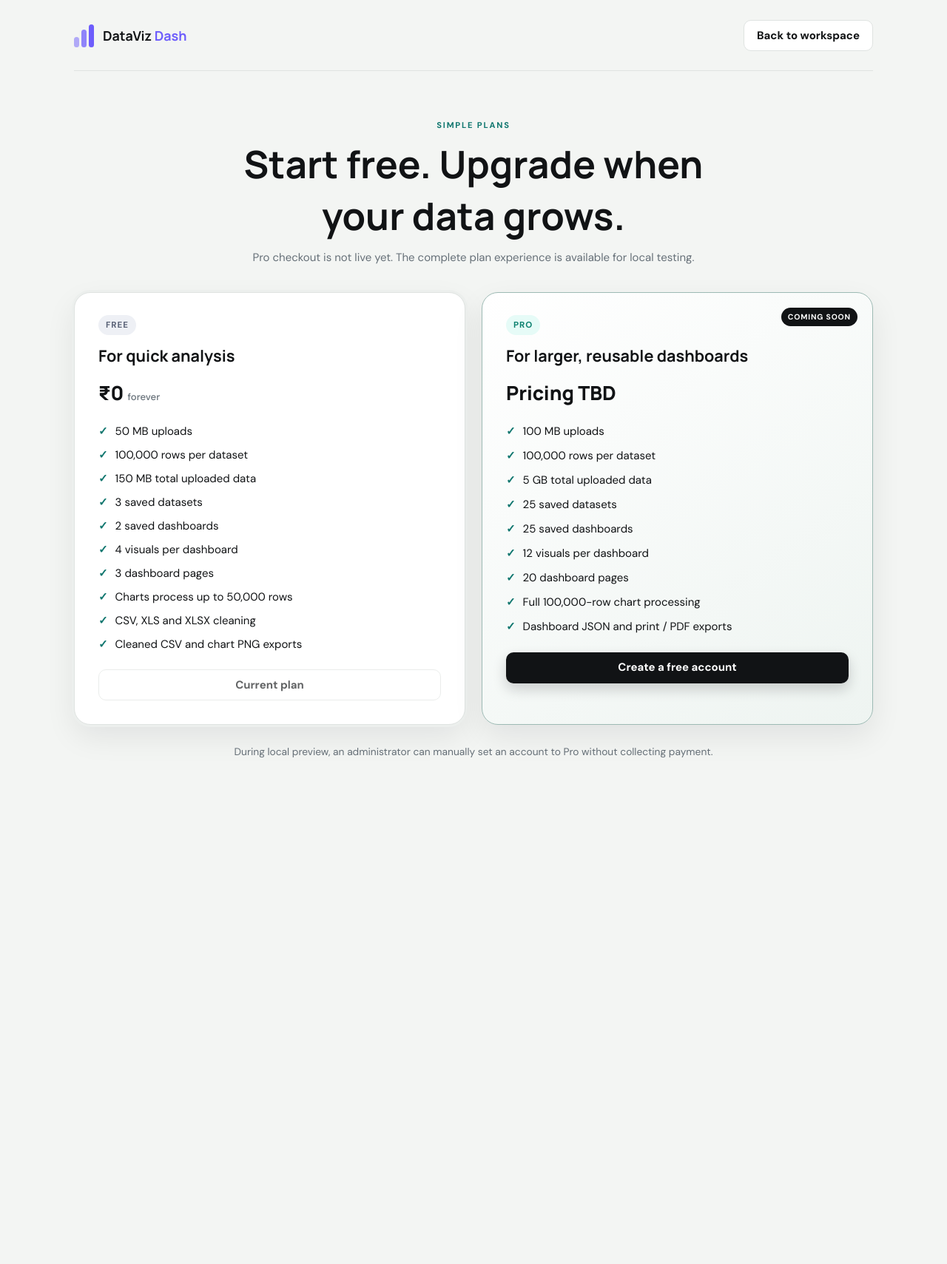
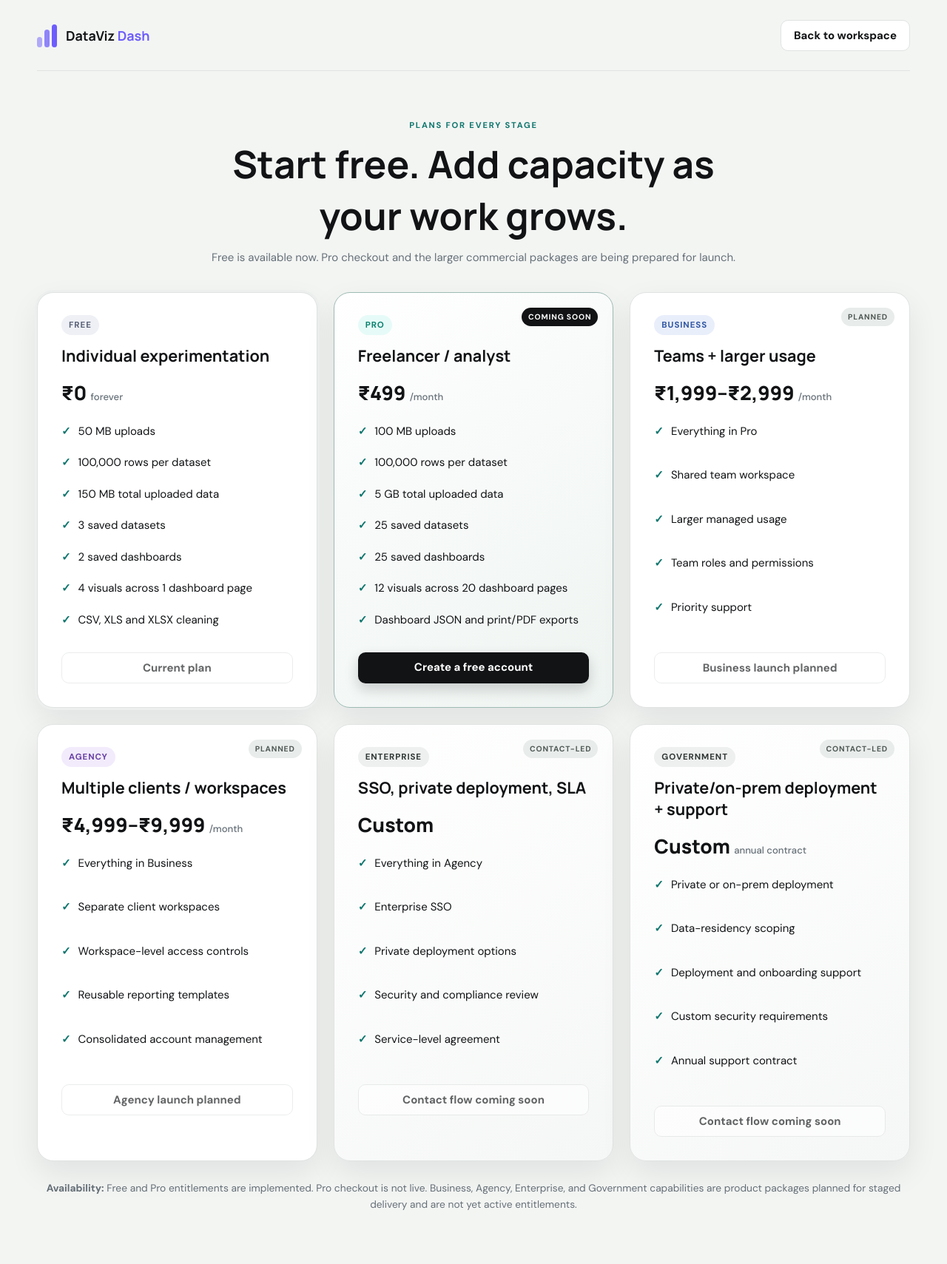
Before and after one commit to Naman794/DataViz-Dash, a Flask app: page /pricing in a window 1280 px wide. Shown: the whole page at 74% size. Before the commit the page ends 1025 px from the top, so only its background shows below. Run offline with Flask 3, Linux system fonts and the light colour scheme.

Commit message:
Expand DataViz Dash pricing models

```diff
--- a/dataviz/config.py
+++ b/dataviz/config.py
@@ -35,7 +35,7 @@ class Config:
     FREE_CHART_LIMIT = int(os.getenv("FREE_CHART_LIMIT", "4"))
     FREE_CHART_ROW_LIMIT = int(os.getenv("FREE_CHART_ROW_LIMIT", "50000"))
     FREE_STORAGE_MB = int(os.getenv("FREE_STORAGE_MB", "150"))
-    FREE_PAGE_LIMIT = int(os.getenv("FREE_PAGE_LIMIT", "3"))
+    FREE_PAGE_LIMIT = int(os.getenv("FREE_PAGE_LIMIT", "1"))
     PRO_DATASET_LIMIT = int(os.getenv("PRO_DATASET_LIMIT", "25"))
     PRO_DASHBOARD_LIMIT = int(os.getenv("PRO_DASHBOARD_LIMIT", "25"))
     PRO_CHART_LIMIT = int(os.getenv("PRO_CHART_LIMIT", "12"))
--- a/dataviz/routes.py
+++ b/dataviz/routes.py
@@ -29,7 +29,7 @@ from .demo import (
     sample_dashboard_payload,
     sample_frame,
 )
-from .plans import resolve_plan
+from .plans import PRICING_CATALOG, resolve_plan
 from .storage import Store
 from .tabular import DataLimitError, DataValidationError, clean_frame, parse_upload
 
@@ -91,6 +91,18 @@ def plan_limit_error(message, feature):
 
 def count_label(count, singular, plural=None):
     return f"{count} {singular if count == 1 else (plural or singular + 's')}"
+
+
+def submitted_chart_count(payload: dict) -> int:
+    pages = payload.get("pages")
+    if isinstance(pages, list):
+        return sum(
+            len(page.get("charts", []))
+            for page in pages
+            if isinstance(page, dict) and isinstance(page.get("charts", []), list)
+        )
+    charts = payload.get("charts")
+    return len(charts) if isinstance(charts, list) else 0
 
 
 def uploaded_file_size(upload) -> int:
@@ -157,6 +169,7 @@ def pricing():
         plan=active_plan(),
         free_plan=resolve_plan(),
         pro_plan=resolve_plan({"plan": "pro"}),
+        pricing_catalog=PRICING_CATALOG,
     )
 
 
@@ -412,11 +425,11 @@ def create_dashboard():
             f"{count_label(plan['max_pages'], 'dashboard page')} per dashboard.",
             "dashboard_pages",
         )
-    charts = raw_payload.get("charts")
-    if isinstance(charts, list) and len(charts) > plan["max_charts"]:
+    if submitted_chart_count(raw_payload) > plan["max_charts"]:
         return plan_limit_error(
             f"Your {plan['label']} plan supports "
-            f"{count_label(plan['max_charts'], 'chart')} per dashboard.",
+            f"{count_label(plan['max_charts'], 'visual')} per dashboard "
+            "across all pages.",
             "charts_per_dashboard",
         )
     payload, validation_error = validate_dashboard_payload(raw_payload)
@@ -449,11 +462,11 @@ def update_dashboard(dashboard_id):
             f"{count_label(plan['max_pages'], 'dashboard page')} per dashboard.",
             "dashboard_pages",
         )
-    charts = raw_payload.get("charts")
-    if isinstance(charts, list) and len(charts) > plan["max_charts"]:
+    if submitted_chart_count(raw_payload) > plan["max_charts"]:
         return plan_limit_error(
             f"Your {plan['label']} plan supports "
-            f"{count_label(plan['max_charts'], 'chart')} per dashboard.",
+            f"{count_label(plan['max_charts'], 'visual')} per dashboard "
+            "across all pages.",
             "charts_per_dashboard",
         )
     payload, validation_error = validate_dashboard_payload(raw_payload)
--- a/static/css/builder.css
+++ b/static/css/builder.css
@@ -73,6 +73,8 @@
 .dashboard-tab.active { border-color: #cfd5d1; background: #fff; color: var(--ink); box-shadow: inset 0 2px 0 var(--accent); }
 .dashboard-tab-add { min-width: 34px; min-height: 30px; border: 0; border-radius: 7px 7px 0 0; background: transparent; color: var(--muted); font-size: 1rem; }
 .dashboard-tab-add:hover { background: #e8ebe9; color: var(--ink); }
+.dashboard-tab-add.locked { min-width: auto; color: var(--accent); padding: 6px 10px; font-size: .66rem; font-weight: 800; }
+.dashboard-tab-add.locked:hover { background: #e6f5f2; color: var(--primary); }
 .analysis-plot { width: 100%; height: 100%; min-height: 0; }
 .kpi-visual { display: grid; min-height: 100%; place-items: center; align-content: center; padding: 32px; text-align: center; }
 .kpi-visual span { color: var(--muted); font-size: .78rem; }
--- a/static/css/styles.css
+++ b/static/css/styles.css
@@ -162,6 +162,9 @@ p { color: var(--muted); line-height: 1.6; }
 .plan-badge { border-radius: 999px; padding: 6px 10px; font-size: .72rem; font-weight: 800; text-transform: uppercase; letter-spacing: .08em; }
 .plan-badge.free { background: #eef0f5; color: #596176; }
 .plan-badge.pro { background: #e6fbf7; color: #0c806f; }
+.plan-badge.business { background: #e9eefb; color: #3156a3; }
+.plan-badge.agency { background: #f2ebfc; color: #6941a5; }
+.plan-badge.enterprise, .plan-badge.government { background: #edf0ef; color: #303735; }
 .flash-stack { display: grid; gap: 8px; margin-top: 18px; }
 .flash { border: 1px solid #cfeee8; border-radius: 10px; background: #eafaf7; color: #126e61; padding: 11px 14px; }
 .flash.error { border-color: #f2cdd3; background: #fff0f3; color: #9b3141; }
@@ -276,7 +279,8 @@ tr:hover td { background: #f5f7f5; }
 .account-actions .button { text-decoration: none; }
 .pricing-hero { max-width: 720px; margin: 62px auto 35px; text-align: center; }
 .pricing-hero h1 { margin: 8px 0 10px; font-size: clamp(2rem, 5vw, 3.2rem); }
-.pricing-grid { display: grid; grid-template-columns: 1fr 1fr; gap: 22px; align-items: stretch; }
+.pricing-shell { width: min(1180px, calc(100% - 40px)); }
+.pricing-grid { display: grid; grid-template-columns: repeat(3, minmax(0, 1fr)); gap: 22px; align-items: stretch; }
 .price-card { position: relative; border: 1px solid var(--line); border-radius: 22px; background: #fff; padding: 32px; box-shadow: var(--shadow); }
 .price-card.featured { border-color: #9dbab4; background: linear-gradient(145deg, #fff, #eef4f1); }
 .price-card.current { box-shadow: 0 0 0 3px var(--primary-soft), var(--shadow); }
@@ -286,11 +290,14 @@ tr:hover td { background: #f5f7f5; }
 .feature-list { display: grid; min-height: 285px; gap: 12px; margin: 24px 0; padding: 0; list-style: none; }
 .feature-list li::before { content: "✓"; margin-right: 10px; color: var(--teal); font-weight: 800; }
 .coming-soon { position: absolute; top: 20px; right: 20px; border-radius: 999px; background: var(--primary); color: #fff; padding: 6px 9px; font-size: .65rem; font-weight: 800; letter-spacing: .08em; }
+.coming-soon.secondary-label { background: #e8ecea; color: #4f5955; }
+.enterprise-card { background: linear-gradient(145deg, #fff, #f5f7f6); }
 .disabled-button { display: block; cursor: default; text-align: center; opacity: .65; }
 .centered-button { display: block; text-align: center; text-decoration: none; }
 .preview-note { margin: 25px auto 0; text-align: center; font-size: .86rem; }
 
 @media (max-width: 1120px) {
+  .pricing-grid { grid-template-columns: repeat(2, minmax(0, 1fr)); }
   .cleaning-grid { grid-template-columns: 1fr 1fr; }
   .cleaning-grid .panel:first-child { grid-column: 1 / -1; }
   .saved-grid { grid-template-columns: repeat(2, 1fr); }
--- a/templates/pricing.html
+++ b/templates/pricing.html
@@ -3,6 +3,7 @@
 <head>
   <meta charset="utf-8">
   <meta name="viewport" content="width=device-width, initial-scale=1">
+  <meta name="description" content="Compare DataViz Dash plans for individuals, analysts, teams, agencies, enterprises, and government deployments.">
   <title>Plans · DataViz Dash</title>
   <link rel="preconnect" href="https://fonts.googleapis.com">
   <link rel="preconnect" href="https://fonts.gstatic.com" crossorigin>
@@ -10,7 +11,7 @@
   <link rel="stylesheet" href="{{ url_for('static', filename='css/styles.css') }}">
 </head>
 <body>
-  <main class="public-shell">
+  <main class="public-shell pricing-shell">
     <header class="public-header">
       <a class="brand" href="{{ url_for('main.landing') }}">
         <span class="brand-mark" aria-hidden="true"><span></span><span></span><span></span></span>
@@ -20,15 +21,15 @@
     </header>
 
     <section class="pricing-hero">
-      <span class="eyebrow">SIMPLE PLANS</span>
-      <h1>Start free. Upgrade when your data grows.</h1>
-      <p>Pro checkout is not live yet. The complete plan experience is available for local testing.</p>
+      <span class="eyebrow">PLANS FOR EVERY STAGE</span>
+      <h1>Start free. Add capacity as your work grows.</h1>
+      <p>Free is available now. Pro checkout and the larger commercial packages are being prepared for launch.</p>
     </section>
 
     <div class="pricing-grid">
       <article class="price-card {{ 'current' if plan.name == 'free' else '' }}">
         <span class="plan-badge free">Free</span>
-        <h2>For quick analysis</h2>
+        <h2>Individual experimentation</h2>
         <div class="price">₹0 <small>forever</small></div>
         <ul class="feature-list">
           <li>{{ free_plan.max_upload_mb }} MB uploads</li>
@@ -36,11 +37,8 @@
           <li>{{ free_plan.max_storage_mb }} MB total uploaded data</li>
           <li>{{ free_plan.max_datasets }} saved datasets</li>
           <li>{{ free_plan.max_dashboards }} saved dashboards</li>
-          <li>{{ free_plan.max_charts }} visuals per dashboard</li>
-          <li>{{ free_plan.max_pages }} dashboard pages</li>
-          <li>Charts process up to {{ "{:,}".format(free_plan.chart_row_limit) }} rows</li>
+          <li>{{ free_plan.max_charts }} visuals across {{ free_plan.max_pages }} dashboard page</li>
           <li>CSV, XLS and XLSX cleaning</li>
-          <li>Cleaned CSV and chart PNG exports</li>
         </ul>
         {% if plan.name == 'free' %}
           <span class="button tertiary full disabled-button">Current plan</span>
@@ -52,18 +50,16 @@
       <article class="price-card featured {{ 'current' if plan.name == 'pro' else '' }}">
         <div class="coming-soon">COMING SOON</div>
         <span class="plan-badge pro">Pro</span>
-        <h2>For larger, reusable dashboards</h2>
-        <div class="price">Pricing TBD</div>
+        <h2>Freelancer / analyst</h2>
+        <div class="price">₹499 <small>/month</small></div>
         <ul class="feature-list">
           <li>{{ pro_plan.max_upload_mb }} MB uploads</li>
           <li>{{ "{:,}".format(pro_plan.max_dataset_rows) }} rows per dataset</li>
           <li>{{ pro_plan.max_storage_mb // 1024 }} GB total uploaded data</li>
           <li>{{ pro_plan.max_datasets }} saved datasets</li>
           <li>{{ pro_plan.max_dashboards }} saved dashboards</li>
-          <li>{{ pro_plan.max_charts }} visuals per dashboard</li>
-          <li>{{ pro_plan.max_pages }} dashboard pages</li>
-          <li>Full {{ "{:,}".format(pro_plan.chart_row_limit) }}-row chart processing</li>
-          <li>Dashboard JSON and print / PDF exports</li>
+          <li>{{ pro_plan.max_charts }} visuals across {{ pro_plan.max_pages }} dashboard pages</li>
+          <li>Dashboard JSON and print/PDF exports</li>
         </ul>
         {% if plan.name == 'pro' %}
           <span class="button primary full disabled-button">Current plan</span>
@@ -73,9 +69,69 @@
           <a class="button primary full centered-button" href="{{ url_for('auth.account') }}">Create a free account</a>
         {% endif %}
       </article>
+
+      <article class="price-card">
+        <div class="coming-soon secondary-label">PLANNED</div>
+        <span class="plan-badge business">Business</span>
+        <h2>Teams + larger usage</h2>
+        <div class="price">₹1,999–₹2,999 <small>/month</small></div>
+        <ul class="feature-list">
+          <li>Everything in Pro</li>
+          <li>Shared team workspace</li>
+          <li>Larger managed usage</li>
+          <li>Team roles and permissions</li>
+          <li>Priority support</li>
+        </ul>
+        <span class="button tertiary full disabled-button">Business launch planned</span>
+      </article>
+
+      <article class="price-card">
+        <div class="coming-soon secondary-label">PLANNED</div>
+        <span class="plan-badge agency">Agency</span>
+        <h2>Multiple clients / workspaces</h2>
+        <div class="price">₹4,999–₹9,999 <small>/month</small></div>
+        <ul class="feature-list">
+          <li>Everything in Business</li>
+          <li>Separate client workspaces</li>
+          <li>Workspace-level access controls</li>
+          <li>Reusable reporting templates</li>
+          <li>Consolidated account management</li>
+        </ul>
+        <span class="button tertiary full disabled-button">Agency launch planned</span>
+      </article>
+
+      <article class="price-card enterprise-card">
+        <div class="coming-soon secondary-label">CONTACT-LED</div>
+        <span class="plan-badge enterprise">Enterprise</span>
+        <h2>SSO, private deployment, SLA</h2>
+        <div class="price">Custom</div>
+        <ul class="feature-list">
+          <li>Everything in Agency</li>
+          <li>Enterprise SSO</li>
+          <li>Private deployment options</li>
+          <li>Security and compliance review</li>
+          <li>Service-level agreement</li>
+        </ul>
+        <span class="button tertiary full disabled-button">Contact flow coming soon</span>
+      </article>
+
+      <article class="price-card enterprise-card">
+        <div class="coming-soon secondary-label">CONTACT-LED</div>
+        <span class="plan-badge government">Government</span>
+        <h2>Private/on-prem deployment + support</h2>
+        <div class="price">Custom <small>annual contract</small></div>
+        <ul class="feature-list">
+          <li>Private or on-prem deployment</li>
+          <li>Data-residency scoping</li>
+          <li>Deployment and onboarding support</li>
+          <li>Custom security requirements</li>
+          <li>Annual support contract</li>
+        </ul>
+        <span class="button tertiary full disabled-button">Contact flow coming soon</span>
+      </article>
     </div>
 
-    <p class="preview-note">During local preview, an administrator can manually set an account to Pro without collecting payment.</p>
+    <p class="preview-note"><strong>Availability:</strong> Free and Pro entitlements are implemented. Pro checkout is not live. Business, Agency, Enterprise, and Government capabilities are product packages planned for staged delivery and are not yet active entitlements.</p>
   </main>
 </body>
 </html>
```
Also changed, not shown: dataviz/plans.py (+52 -0 lines), docs/FREEMIUM_PLAN.md (+22 -4 lines), static/js/builder.js (+12 -3 lines), templates/landing.html (+8 -7 lines), tests/test_config.py (+1 -1 lines), tests/test_routes.py (+39 -3 lines), README.md, 1 other file.
